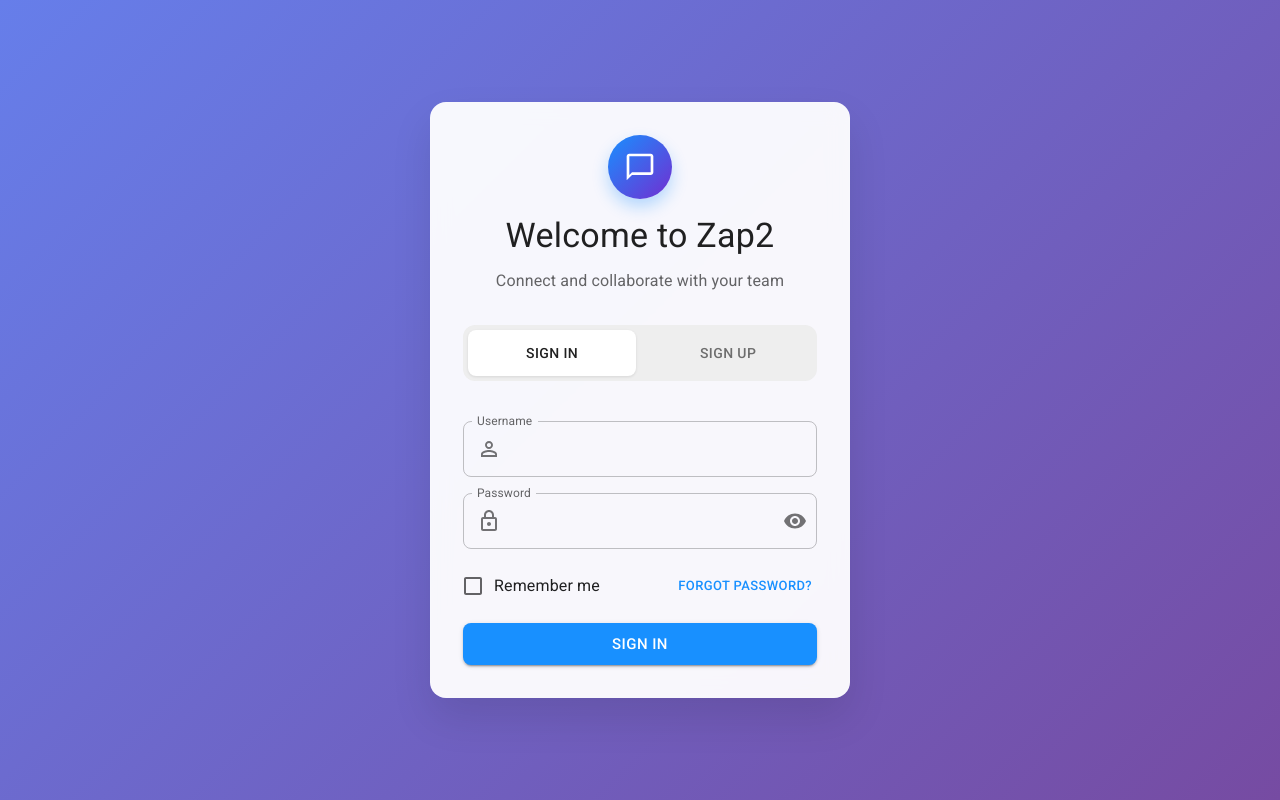
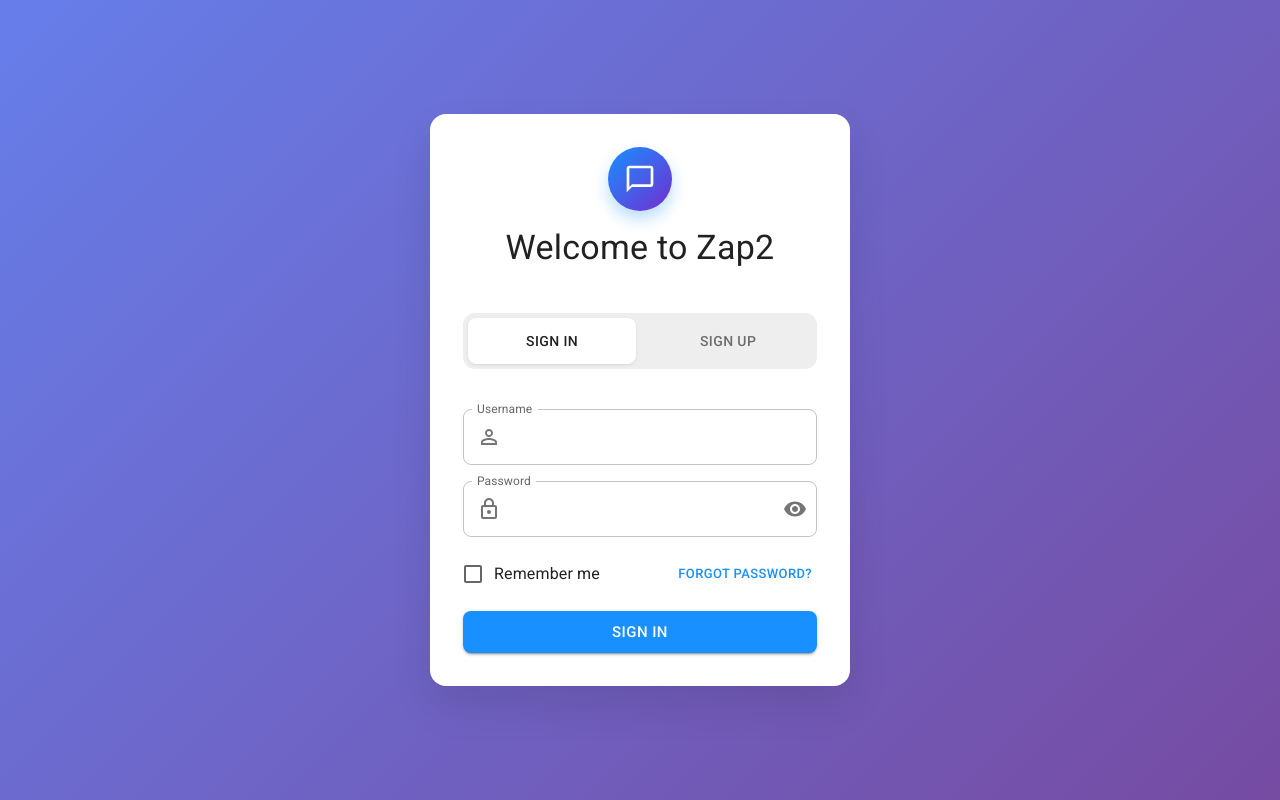
Before and after one commit to LaBatata101/Zap2, a React (Vite) app in the folder frontend/: page / in a window 1280 px wide. Built offline with nearby package versions, Linux system fonts and the light colour scheme.

Commit message:
Update README

```diff
--- a/frontend/src/pages/authentication.tsx
+++ b/frontend/src/pages/authentication.tsx
@@ -51,7 +51,7 @@ const AuthCard = styled(Card)(({ theme }) => ({
     boxShadow: "0 20px 40px rgba(0, 0, 0, 0.1)",
     backdropFilter: "blur(10px)",
     border: "1px solid rgba(255, 255, 255, 0.1)",
-    background: "rgba(255, 255, 255, 0.95)",
+    background: theme.palette.background.paper,
     padding: theme.spacing(3),
     [theme.breakpoints.up("sm")]: {
         padding: theme.spacing(4),
@@ -125,7 +125,7 @@ export const AuthPage = ({
         severity: "success" as "success" | "error",
     });
     const [usernameExists, setUsernameExists] = useState(false);
-    const [usernameTimer, setUsernameTimer] = useState<number | null>(null);
+    const [usernameTimer, setUsernameTimer] = useState<NodeJS.Timeout | null>(null);
 
     const checkUsernameExists = async (username: string) => {
         if (usernameTimer) {
@@ -244,13 +244,6 @@ export const AuthPage = ({
                             sx={{ fontSize: { xs: "1.8rem", sm: "2.125rem" } }}
                         >
                             Welcome to Zap2
-                        </Typography>
-                        <Typography
-                            variant="body1"
-                            color="textSecondary"
-                            sx={{ textAlign: "center", fontSize: { xs: "0.9rem", sm: "1rem" } }}
-                        >
-                            Connect and collaborate with your team
                         </Typography>
                     </BrandContainer>
 
```
Also changed, not shown: 1 other file (tests, documents, lock files or other folders).
